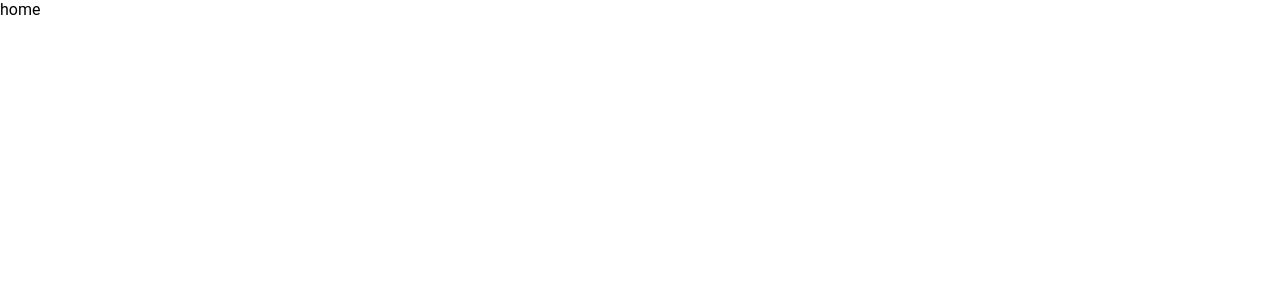
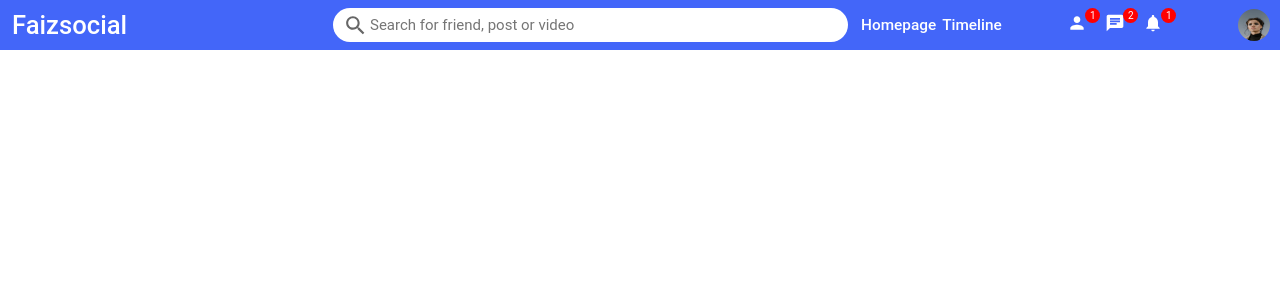
Before and after one commit to IasFaiz/FaizSocialMedia, a React (Vite) app: page / in a window 1280 px wide. Shown: the top 300 px of the page. Built offline with nearby package versions, Linux system fonts and the light colour scheme.

Commit message:
navbar done

```diff
--- a/src/components/topbar/Topbar.css
+++ b/src/components/topbar/Topbar.css
@@ -0,0 +1,125 @@
+.topbarContainer{
+    background-color: #4366f9;
+    display: flex;
+    justify-content:space-between;
+    align-items: center;
+    height: 50px;
+}
+
+.topbarLeft{
+    margin: 0px 10px;
+    padding: 2px;
+    flex: 3;
+
+}
+
+.logo{
+    color: #fff;
+    font-size: 2.0vmax;
+    font-weight: 500;
+    cursor: pointer;
+}
+
+.topbarCenter{
+    display: flex;
+    flex: 5;
+    background-color: #fff;
+    border-radius: 40px;
+    height: 34px;
+    width: 100%;
+}
+
+.searchbar{
+    width: 90%;
+    margin: 2px 10px;
+    display: flex;
+    /* justify-content: center; */
+    align-items: center;
+
+}
+
+.searchIcon{
+    color: #666666;
+    font-size: 25px !important;
+}
+
+.searchInput{
+    border: none;
+    width: 80%;
+    font-size: 15px;
+
+}
+.searchInput:focus{
+    outline: none;
+
+}
+
+.topbarRight{
+    display: flex;
+    flex: 4;
+    justify-content:space-between;
+    align-items: center;
+    height: 40px;
+    margin: 0 10px;
+}
+
+.topbarLinks{
+    display: flex;
+    justify-content: center;
+    align-items: center;
+}
+
+.topbarLink{
+    font-size: 1.2vmax;
+    margin: 0 3px;
+    color: #fff;
+    font-weight: 500;
+    cursor: pointer;
+
+}
+
+.topbarIcons{
+    display: flex;
+    justify-content: center;
+    align-items: center;
+    height: 40px;
+    cursor: pointer;
+
+
+}
+
+.topbarIconItem{
+    color: #fff;
+    margin: 0 3px;
+    width: 32px;
+    position: relative;
+
+
+}
+
+.topbarIconBadge{
+    width: 15px;
+    height: 15px;
+    background-color: red;
+    border-radius: 50%;
+    color: #fff;
+    position: absolute;
+    top:-5px;
+    right: -1px;
+    font-size: 10px;
+    display: flex;
+    align-items: center;
+    justify-content: center;
+
+}
+
+
+
+
+.topbarImg{
+    width: 32px;
+    height: 32px;
+    border-radius: 50%;
+    cursor: pointer;
+
+}
--- a/src/components/topbar/Topbar.jsx
+++ b/src/components/topbar/Topbar.jsx
@@ -1,4 +1,42 @@
 import "./Topbar.css";
+import { Search, Person, Chat, Notifications } from "@mui/icons-material";
+
 export default function Topbar() {
-  return <div>Topbar</div>;
+  return (
+    <div className="topbarContainer">
+      <div className="topbarLeft">
+        <span className="logo">Faizsocial</span>
+      </div>
+      <div className="topbarCenter">
+        <div className="searchbar">
+          <Search className="searchIcon" />
+          <input
+            placeholder="Search for friend, post or video"
+            className="searchInput"
+          />
+        </div>
+      </div>
+      <div className="topbarRight">
+        <div className="topbarLinks">
+          <span className="topbarLink">Homepage</span>
+          <span className="topbarLink">Timeline</span>
+        </div>
+        <div className="topbarIcons">
+          <div className="topbarIconItem">
+            <Person sx={{ fontSize: 20 }} />
+            <span className="topbarIconBadge">1</span>
+          </div>
+          <div className="topbarIconItem">
+            <Chat sx={{ fontSize: 20 }} />
+            <span className="topbarIconBadge">2</span>
+          </div>
+          <div className="topbarIconItem">
+            <Notifications sx={{ fontSize: 20 }} />
+            <span className="topbarIconBadge">1</span>
+          </div>
+        </div>
+        <img src="/assets/person/1.jpeg" alt="" className="topbarImg" />
+      </div>
+    </div>
+  );
 }
--- a/src/pages/home/Home.jsx
+++ b/src/pages/home/Home.jsx
@@ -1,7 +1,11 @@
+import Topbar from "../../components/topbar/Topbar";
+
 export default function Home() {
   return (
     <div>
-      <div className="topbar">home</div>
+      <div className="topbar">
+        <Topbar />
+      </div>
     </div>
   );
 }
```
